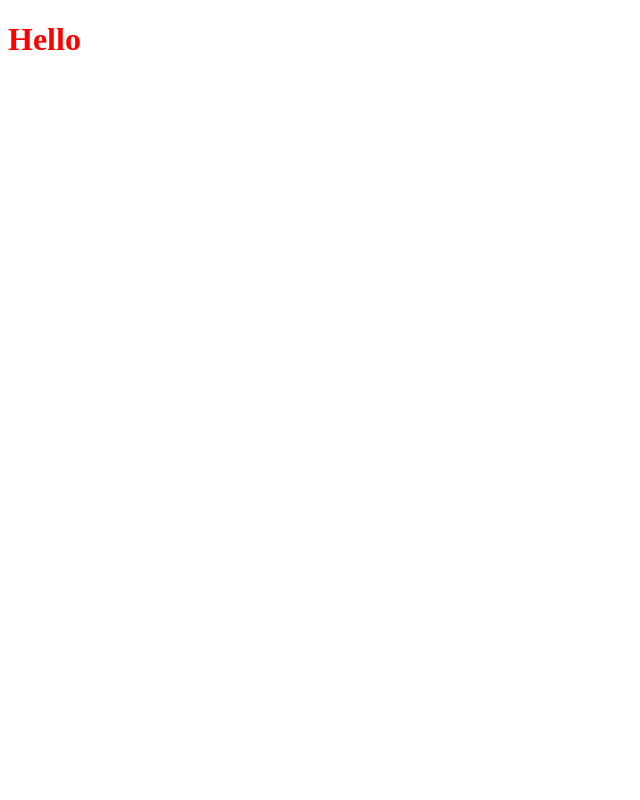
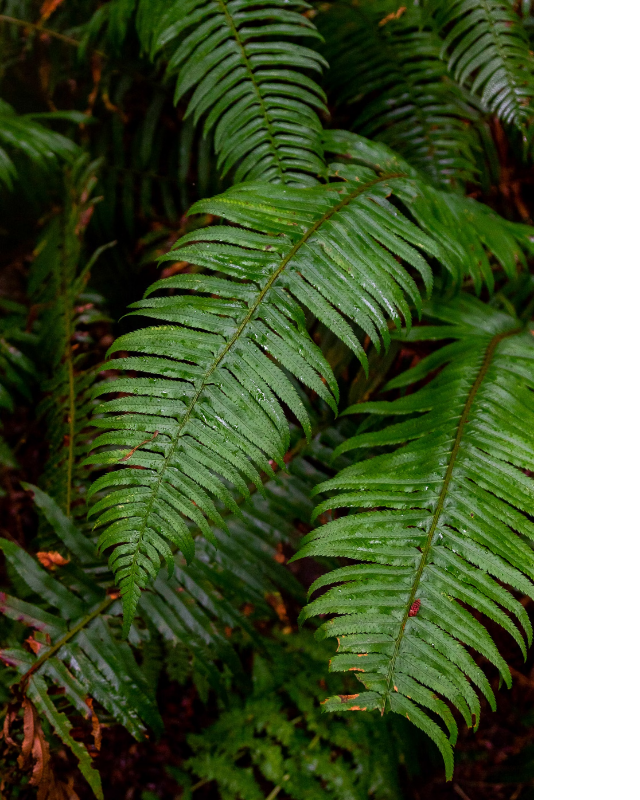
Before and after one commit to aadils29/signup-form, a plain HTML site: page index.html in a window 1280 px wide. Shown: the whole page, without its empty margins (0-640 px from the left). Drawn offline with Linux system fonts and the light colour scheme.

Commit message:
Add image and add basic flex properties

```diff
--- a/index.html
+++ b/index.html
@@ -8,6 +8,11 @@
     <title>Document</title>
   </head>
   <body>
-    <h1>Hello</h1>
+    <div class="container">
+      <div class="image-section">
+        <img src="./background.jpg" alt="background" />
+      </div>
+      <div class="form-section"></div>
+    </div>
   </body>
 </html>
--- a/style.css
+++ b/style.css
@@ -1,3 +1,13 @@
-h1 {
-  color: red;
+body {
+  margin: 0;
+  padding: 0;
 }
+
+.container {
+  height: 100vh;
+  display: flex;
+}
+
+.image-section {
+  display: flex;
+}
```
Also changed, not shown: background.jpg (added).
